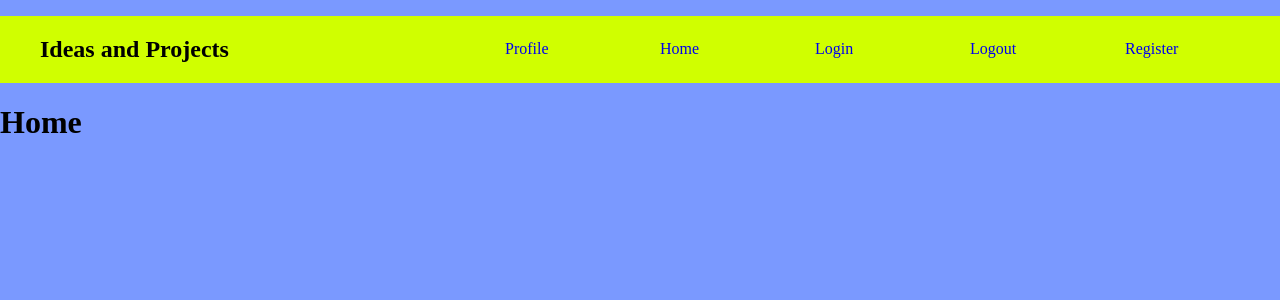
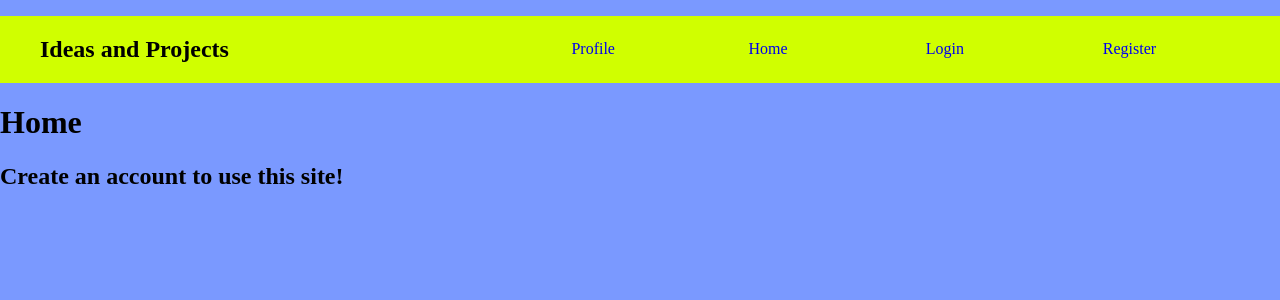
Before and after one commit to CZboop/Idea-Tracker, a React (Create React App) app in the folder client/my-app/: page /home in a window 1280 px wide. Shown: the top 300 px of the page. Built offline with nearby package versions, Linux system fonts and the light colour scheme; a web font is replaced by a local one.

Commit message:
made navbar links depend on whether logged in or not, made login redirect to homepage

```diff
--- a/client/my-app/src/App.js
+++ b/client/my-app/src/App.js
@@ -39,12 +39,12 @@ function App() {
   return (
     <div className="App">
       <BrowserRouter>
-      <Navbar  onLogout={onLogout}/>
+      <Navbar  onLogout={onLogout} token={token}/>
         <Routes>
             <>
               <Route exact path="/" element={<Navigate to="/home" />} />
-              <Route path="/profile" element={<Profile  />} />
-              <Route path="/home" element={<Home  />} />
+              <Route path="/profile" element={<Profile  token={token}/>} />
+              <Route path="/home" element={<Home  token={token}/>} />
               <Route path="/login" element={<Login  onLogin={onLogin}/>} />
               <Route path="/logout" element={<Logout  onLogout={onLogout}/>} />
               <Route path="/register" element={<Register  />} />
--- a/client/my-app/src/components/Home.js
+++ b/client/my-app/src/components/Home.js
@@ -1,7 +1,15 @@
-const Home = () => {
+const Home = ({token}) => {
     return (
         <div className="home-container">
             <h1>Home</h1>
+            {
+                token?
+                <h2>Welcome</h2>
+                :
+                <>
+                <h2>Create an account to use this site!</h2>
+                </>
+            }
         </div>
 
     )
--- a/client/my-app/src/components/Login.css
+++ b/client/my-app/src/components/Login.css
@@ -25,4 +25,5 @@ input[type="submit"]{
     margin-top: 1.5em;
     padding: 0.3em;
     background-color: rgb(208, 255, 0);
+    color: black;
 }
--- a/client/my-app/src/components/Login.js
+++ b/client/my-app/src/components/Login.js
@@ -1,9 +1,11 @@
 import { useState } from "react";
+import { useNavigate } from "react-router-dom";
 import './Login.css'
 
 const Login = ({onLogin}) => {
     const [email, setEmail] = useState("");
     const [password, setPassword] = useState("");
+    let navigate = useNavigate();
 
     const handleSubmit = (e) => {
         e.preventDefault();
@@ -23,7 +25,9 @@ const Login = ({onLogin}) => {
                     if (data==null){
                         alert("User not found")
                     }else{
-                    onLogin(data.id)}})
+                    onLogin(data.id)
+
+                    navigate('/home')}})
     }
 
     return (
--- a/client/my-app/src/components/Navbar.css
+++ b/client/my-app/src/components/Navbar.css
@@ -1,6 +1,6 @@
 ul{
     display: grid;
-    grid-template-columns: 3fr repeat(5, 1fr);
+    grid-template-columns: 3fr repeat(4, 1fr);
     list-style-type: none;
     align-items: center;
 
--- a/client/my-app/src/components/Navbar.js
+++ b/client/my-app/src/components/Navbar.js
@@ -1,16 +1,27 @@
 import { Link } from "react-router-dom";
 import './Navbar.css'
 
-const Navbar = ({onLogout}) => {
+const Navbar = ({onLogout, token}) => {
     return (
         <nav className="nav-container">
             <ul>
             <h1>Ideas and Projects</h1>
+            { token?
+            <>
+                <li><Link to="/profile">Profile</Link></li>
+                <li><Link to="/home">Home</Link></li>
+                <li onClick={() => onLogout()}><Link to="/logout">Logout</Link></li>
+                <li><Link to="/register">Register</Link></li>
+            </>
+                :
+            <>
                 <li><Link to="/profile">Profile</Link></li>
                 <li><Link to="/home">Home</Link></li>
                 <li><Link to="/login">Login</Link></li>
-                <li onClick={() => onLogout()}><Link to="/logout">Logout</Link></li>
                 <li><Link to="/register">Register</Link></li>
+            </>
+
+            }
             </ul>
 
         </nav>
```
